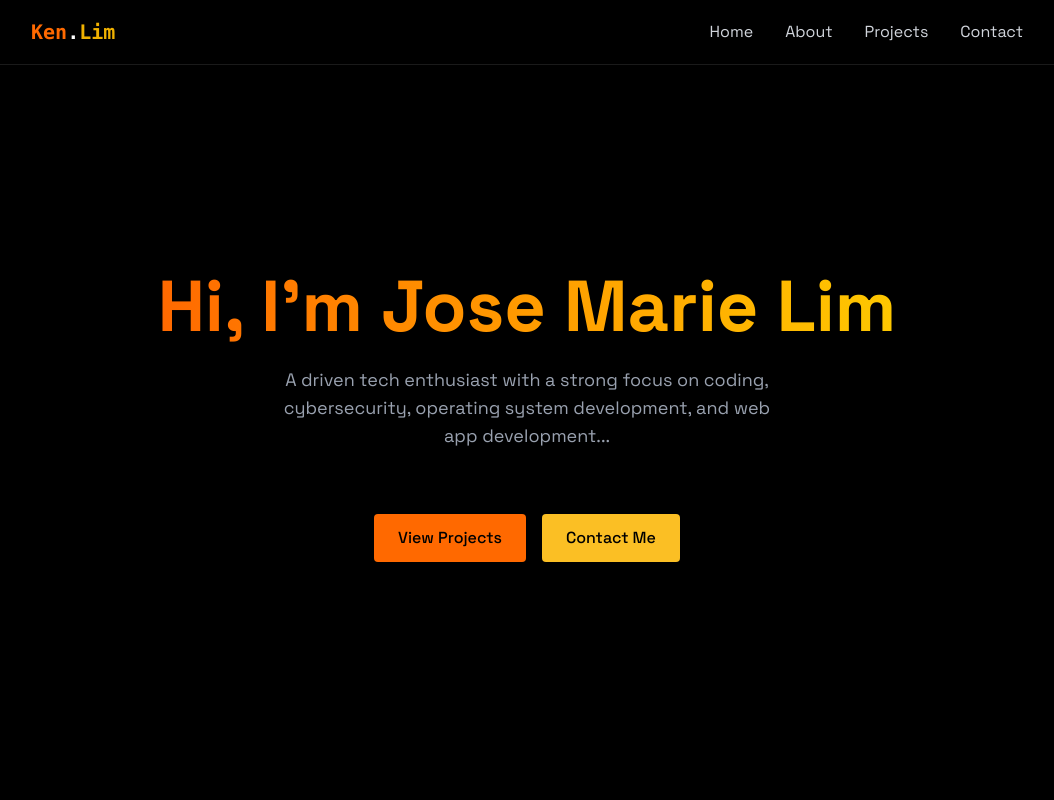
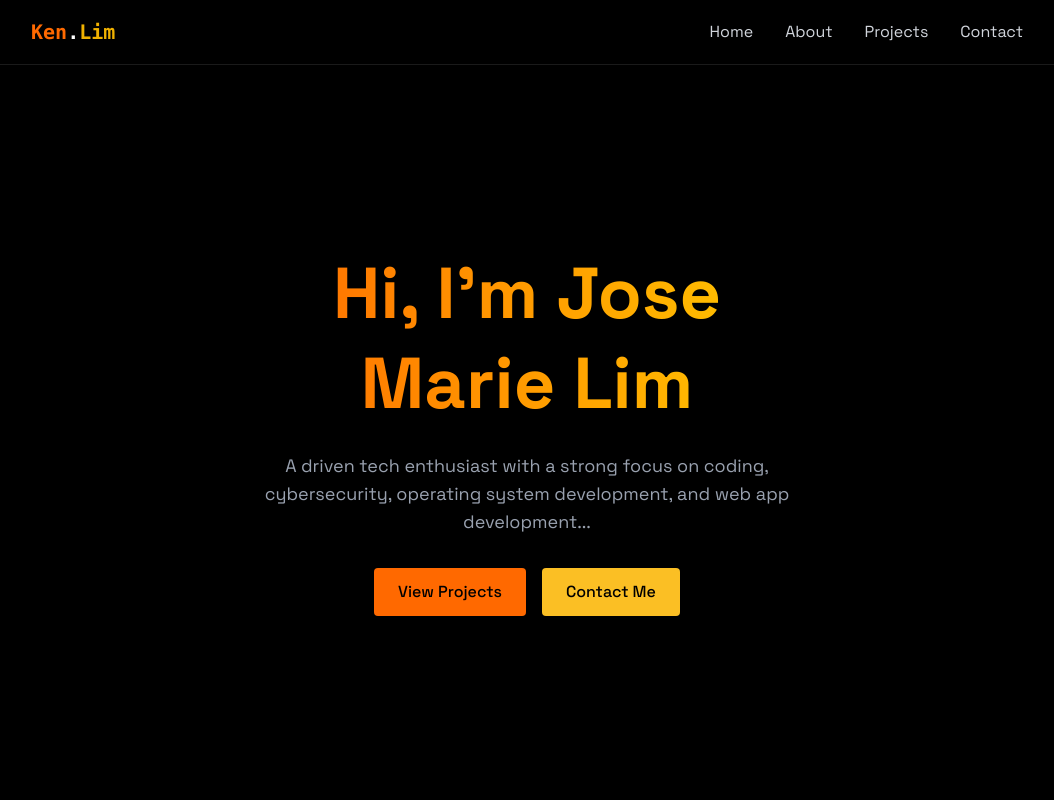
Before and after one commit to KenKenLim07/KenLim-Portfolio, a React (Vite) app: page / in a window 1280 px wide. Shown: the top 800 px of the page, without its empty margins (113-1167 px from the left). Built offline with nearby package versions, Linux system fonts and the light colour scheme.

Commit message:
first commit

```diff
--- a/src/components/sections/Home.jsx
+++ b/src/components/sections/Home.jsx
@@ -6,17 +6,18 @@ export const Home = () => {
       id="home"
       className="min-h-screen flex items-center justify-center relative"
     >
-      <div className="text-center z-10 px-4">
-        <h1 className="text-5xl md:text-7xl font-bold mb-6 bg-gradient-to-r from-orange-500 to-yellow-400 bg-clip-text text-transparent leading-right">
-          Hi, I'm Jose Marie Lim
-        </h1>
+      <div className="text-center z-10 px-4 max-w-xl mx-auto">
+        <RevealOnScroll>
+          <h1 className="text-5xl md:text-7xl font-bold mb-6 bg-gradient-to-r from-orange-500 to-yellow-400 bg-clip-text text-transparent leading-tight">
+            Hi, I'm Jose Marie Lim
+          </h1>
 
-        <p className="text-gray-400 text-lg mb-8 max-w-lg mx-auto">
-          A driven tech enthusiast with a strong focus on coding, cybersecurity,
-          operating system development, and web app development...
-        </p>
+          <p className="text-gray-400 text-lg mb-8">
+            A driven tech enthusiast with a strong focus on coding, cybersecurity,
+            operating system development, and web app development...
+          </p>
+        </RevealOnScroll>
 
-        {/* Only animate the buttons on scroll */}
         <RevealOnScroll>
           <div className="flex justify-center space-x-4">
             <a
```
